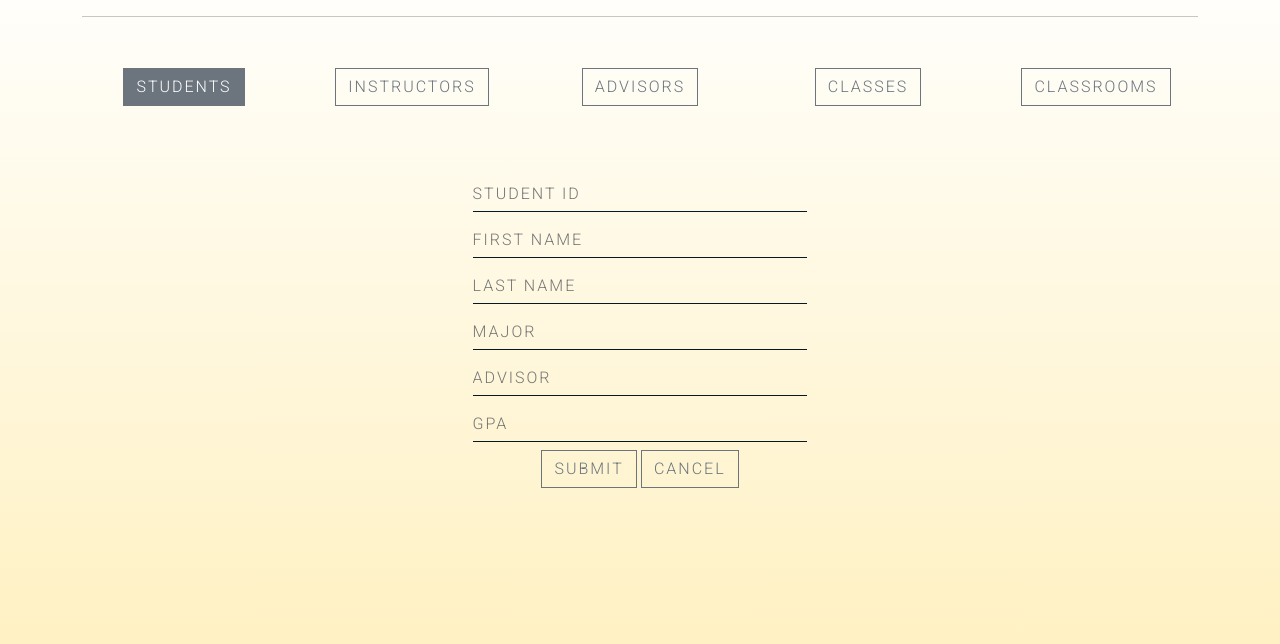
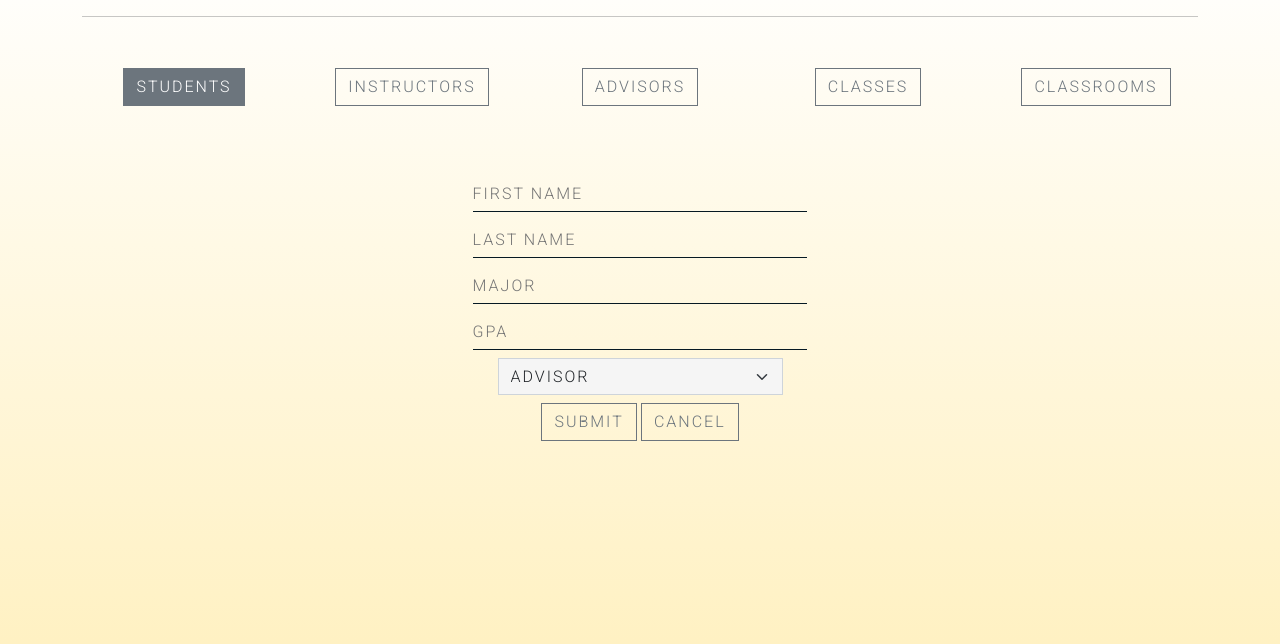
Before and after one commit to dustinwalkup/faber_college, a Flask app: template templates/addstudent.html in a window 1280 px wide. Shown: the part 56-700 px from the top of the page. Run offline with Flask 2, Linux system fonts and the light colour scheme; the template is opened without the code that fills it, so the values that code supplies are empty.

Commit message:
add student to database functionality

```diff
--- a/app.py
+++ b/app.py
@@ -1,4 +1,4 @@
-from flask import Flask, render_template
+from flask import Flask, render_template, request, redirect
 import os
 import database.db_connector as db
 from database.db_connector import connect_to_database, execute_query
@@ -12,7 +12,7 @@ db_connection = db.connect_to_database()
 
 @app.route('/')
 def root():
-    return render_template("main.j2")
+    return render_template("index.html")
 
 @app.route('/students')
 def students():
@@ -23,6 +23,30 @@ def students():
     print(result)
     return render_template('students.html', rows=result)
 
+@app.route('/addstudent', methods=['POST','GET'])
+def add_student():
+        db_connection = connect_to_database()
+        if request.method == 'GET':
+            query = 'SELECT advisor_id, first_name, last_name FROM advisors'
+            result = execute_query(db_connection,query).fetchall()
+            print(result)
+            return render_template('addstudent.html', advisors = result)
+        elif request.method == 'POST':
+
+            print('Add new student')
+            first_name_input = request.form['first']
+            last_name_input = request.form['last']
+            major_input = request.form['major']
+            advisor_id_input = request.form['advisor']
+            gpa_input = request.form['gpa']
+
+            query = 'INSERT INTO students (first_name, last_name, major, advisor_id, gpa) VALUES (%s,%s,%s,%s,%s)'
+            data = (first_name_input, last_name_input, major_input, advisor_id_input, gpa_input)
+            execute_query(db_connection, query, data)
+            return redirect('/students')
+
+
+
 # Listener
 
 if __name__ == "__main__":
--- a/static/css/style.css
+++ b/static/css/style.css
@@ -13,6 +13,20 @@ body {
     background-attachment: fixed;
 
 
+}
+
+#advisor_select {
+    width: 285px;
+    margin: 0 auto;
+    text-align: left;
+    border-radius:0;
+    font-family: 'Roboto';
+    font-weight: 300;
+    letter-spacing: 2px;
+    text-transform: uppercase;
+    background-color: whitesmoke;
+    padding-bottom: 5px;
+    margin-bottom: 8px;
 }
 
 .tagline{
--- a/templates/addclass.html
+++ b/templates/addclass.html
@@ -6,7 +6,7 @@
         <title>Advisors</title>
         <meta name="description" content="">
         <meta name="viewport" content="width=device-width, initial-scale=1">
-        <link rel="stylesheet" href="style.css">
+        <link rel="stylesheet" href="static/css/style.css">
         <link href="https://cdn.jsdelivr.net/npm/bootstrap@5.0.0-beta1/dist/css/bootstrap.min.css" rel="stylesheet" integrity="sha384-giJF6kkoqNQ00vy+HMDP7azOuL0xtbfIcaT9wjKHr8RbDVddVHyTfAAsrekwKmP1" crossorigin="anonymous">
         <link rel="preconnect" href="https://fonts.gstatic.com">
         <link href="https://fonts.googleapis.com/css2?family=Roboto:wght@100;300;400&display=swap" rel="stylesheet">
--- a/templates/addclassroom.html
+++ b/templates/addclassroom.html
@@ -6,7 +6,7 @@
         <title>Classrooms</title>
         <meta name="description" content="">
         <meta name="viewport" content="width=device-width, initial-scale=1">
-        <link rel="stylesheet" href="style.css">
+        <link rel="stylesheet" href="static/css/style.css">
         <link href="https://cdn.jsdelivr.net/npm/bootstrap@5.0.0-beta1/dist/css/bootstrap.min.css" rel="stylesheet" integrity="sha384-giJF6kkoqNQ00vy+HMDP7azOuL0xtbfIcaT9wjKHr8RbDVddVHyTfAAsrekwKmP1" crossorigin="anonymous">
         <link rel="preconnect" href="https://fonts.gstatic.com">
         <link href="https://fonts.googleapis.com/css2?family=Roboto:wght@100;300;400&display=swap" rel="stylesheet">
--- a/templates/addinstructor.html
+++ b/templates/addinstructor.html
@@ -6,7 +6,7 @@
         <title>Instructors</title>
         <meta name="description" content="">
         <meta name="viewport" content="width=device-width, initial-scale=1">
-        <link rel="stylesheet" href="style.css">
+        <link rel="stylesheet" href="static/css/style.css">
         <link href="https://cdn.jsdelivr.net/npm/bootstrap@5.0.0-beta1/dist/css/bootstrap.min.css" rel="stylesheet" integrity="sha384-giJF6kkoqNQ00vy+HMDP7azOuL0xtbfIcaT9wjKHr8RbDVddVHyTfAAsrekwKmP1" crossorigin="anonymous">
         <link rel="preconnect" href="https://fonts.gstatic.com">
         <link href="https://fonts.googleapis.com/css2?family=Roboto:wght@100;300;400&display=swap" rel="stylesheet">
--- a/templates/addstudent.html
+++ b/templates/addstudent.html
@@ -6,7 +6,7 @@
         <title>Students</title>
         <meta name="description" content="">
         <meta name="viewport" content="width=device-width, initial-scale=1">
-        <link rel="stylesheet" href="style.css">
+        <link rel="stylesheet" href="static/css/style.css">
         <link href="https://cdn.jsdelivr.net/npm/bootstrap@5.0.0-beta1/dist/css/bootstrap.min.css" rel="stylesheet" integrity="sha384-giJF6kkoqNQ00vy+HMDP7azOuL0xtbfIcaT9wjKHr8RbDVddVHyTfAAsrekwKmP1" crossorigin="anonymous">
         <link rel="preconnect" href="https://fonts.gstatic.com">
         <link href="https://fonts.googleapis.com/css2?family=Roboto:wght@100;300;400&display=swap" rel="stylesheet">
@@ -21,7 +21,7 @@
 
             <div class="row button_row">
                 <div class="col" align="center">
-                    <button type="submit" class="btn btn-outline-secondary mb-2 myButton active" id="myButton">students</button>
+                    <button type="submit" class="btn btn-outline-secondary mb-2 myButton active" id="myButton" onclick="window.location.href='/students';">students</button>
                 </div>
                 <div class="col" align="center">
                     <button type="submit" class="btn btn-outline-secondary mb-2 myButton" id="myButton" onclick="window.location.href='instructors.html';" >instructors</button>
@@ -41,10 +41,7 @@
 
             <div>
                 <div id="main_content">
-                    <!-- <form action="" method=""> -->
-                        <div class="input-container">
-                            <input type="text" onkeypress="pulsar(this)" name="first" class="mb-2 mr-sm-2" autocomplete="off" placeholder="STUDENT ID">
-                        </div>
+                    <form id="addstudent" action="/addstudent" method="POST">
                         <div class="input-container">
                             <input type="text" onkeypress="pulsar(this)" name="first" class="mb-2 mr-sm-2" autocomplete="off" placeholder="FIRST NAME">
                         </div>
@@ -54,18 +51,24 @@
                         <div class="input-container" >
                             <input type="text" name="major" class="mb-2 mr-sm-2" autocomplete="off" placeholder="MAJOR">
                         </div>
+                        <div class="input-container">
+                            <input type="text" name="gpa" autocomplete="off" class="mb-2 mr-sm-2" placeholder="GPA">
+                        </div>
                         <div class="input-container" >
-                            <input type="text" name="advisor" class="mb-2 mr-sm-2" autocomplete="off" placeholder="ADVISOR">
+                                <select name="advisor" class="form-select" id="advisor_select" >
+                                    <option>advisor</option>
+                                    {% for adv in advisors %}
+                                        <option id="advisor_select" value="{{ adv[0] }}">{{ adv[1]+ " " +adv[2] }}</option>
+                                    {% endfor %}
+                                </select>
                         </div>
                         <div class="input-container">
-                            <input type="text" name="gpa" id="temp" autocomplete="off" class="mb-2 mr-sm-2" placeholder="GPA">
-                        </div>
-                        <div class="input-container">
-                            <button type="submit" class="btn btn-outline-secondary mb-2 myButton" id="myButton" onclick="window.location.href='students.html';">submit</button>
-                            <button type="submit" class="btn btn-outline-secondary mb-2 myButton" id="myButton" onclick="window.location.href='students.html';">cancel</button>
+                            <button type="submit" class="btn btn-outline-secondary mb-2 myButton" id="myButton">submit</button>
+                            <a type="" class="btn btn-outline-secondary mb-2 myButton" id="myButton" onclick="window.location.href='/students';">cancel</a>
+
                         </div>
 
-                    <!-- </form> -->
+                    </form>
                 </div>
             </div>
         </div>
--- a/templates/advisors.html
+++ b/templates/advisors.html
@@ -6,7 +6,7 @@
         <title>Advisors</title>
         <meta name="description" content="">
         <meta name="viewport" content="width=device-width, initial-scale=1">
-        <link rel="stylesheet" href="style.css">
+        <link rel="stylesheet" href="static/css/style.css">
         <link href="https://cdn.jsdelivr.net/npm/bootstrap@5.0.0-beta1/dist/css/bootstrap.min.css" rel="stylesheet" integrity="sha384-giJF6kkoqNQ00vy+HMDP7azOuL0xtbfIcaT9wjKHr8RbDVddVHyTfAAsrekwKmP1" crossorigin="anonymous">
         <link rel="preconnect" href="https://fonts.gstatic.com">
         <link href="https://fonts.googleapis.com/css2?family=Roboto:wght@100;300;400&display=swap" rel="stylesheet">
--- a/templates/classes.html
+++ b/templates/classes.html
@@ -6,7 +6,7 @@
         <title>Classes</title>
         <meta name="description" content="">
         <meta name="viewport" content="width=device-width, initial-scale=1">
-        <link rel="stylesheet" href="style.css">
+        <link rel="stylesheet" href="static/css/style.css">
         <link href="https://cdn.jsdelivr.net/npm/bootstrap@5.0.0-beta1/dist/css/bootstrap.min.css" rel="stylesheet" integrity="sha384-giJF6kkoqNQ00vy+HMDP7azOuL0xtbfIcaT9wjKHr8RbDVddVHyTfAAsrekwKmP1" crossorigin="anonymous">
         <link rel="preconnect" href="https://fonts.gstatic.com">
         <link href="https://fonts.googleapis.com/css2?family=Roboto:wght@100;300;400&display=swap" rel="stylesheet">
--- a/templates/classesstudents.html
+++ b/templates/classesstudents.html
@@ -6,7 +6,7 @@
         <title>Students Classes</title>
         <meta name="description" content="">
         <meta name="viewport" content="width=device-width, initial-scale=1">
-        <link rel="stylesheet" href="style.css">
+        <link rel="stylesheet" href="static/css/style.css">
         <link href="https://cdn.jsdelivr.net/npm/bootstrap@5.0.0-beta1/dist/css/bootstrap.min.css" rel="stylesheet" integrity="sha384-giJF6kkoqNQ00vy+HMDP7azOuL0xtbfIcaT9wjKHr8RbDVddVHyTfAAsrekwKmP1" crossorigin="anonymous">
         <link rel="preconnect" href="https://fonts.gstatic.com">
         <link href="https://fonts.googleapis.com/css2?family=Roboto:wght@100;300;400&display=swap" rel="stylesheet">
--- a/templates/classrooms.html
+++ b/templates/classrooms.html
@@ -6,7 +6,7 @@
         <title>Classrooms</title>
         <meta name="description" content="">
         <meta name="viewport" content="width=device-width, initial-scale=1">
-        <link rel="stylesheet" href="style.css">
+        <link rel="stylesheet" href="static/css/style.css">
         <link href="https://cdn.jsdelivr.net/npm/bootstrap@5.0.0-beta1/dist/css/bootstrap.min.css" rel="stylesheet" integrity="sha384-giJF6kkoqNQ00vy+HMDP7azOuL0xtbfIcaT9wjKHr8RbDVddVHyTfAAsrekwKmP1" crossorigin="anonymous">
         <link rel="preconnect" href="https://fonts.gstatic.com">
         <link href="https://fonts.googleapis.com/css2?family=Roboto:wght@100;300;400&display=swap" rel="stylesheet">
--- a/templates/instructors.html
+++ b/templates/instructors.html
@@ -6,7 +6,7 @@
         <title>Instructors</title>
         <meta name="description" content="">
         <meta name="viewport" content="width=device-width, initial-scale=1">
-        <link rel="stylesheet" href="style.css">
+        <link rel="stylesheet" href="static/css/style.css">
         <link href="https://cdn.jsdelivr.net/npm/bootstrap@5.0.0-beta1/dist/css/bootstrap.min.css" rel="stylesheet" integrity="sha384-giJF6kkoqNQ00vy+HMDP7azOuL0xtbfIcaT9wjKHr8RbDVddVHyTfAAsrekwKmP1" crossorigin="anonymous">
         <link rel="preconnect" href="https://fonts.gstatic.com">
         <link href="https://fonts.googleapis.com/css2?family=Roboto:wght@100;300;400&display=swap" rel="stylesheet">
```
Also changed, not shown: templates/addadvisor.html (+5 -5 lines), templates/index.html (+6 -6 lines), templates/students.html (+1 -6 lines).
